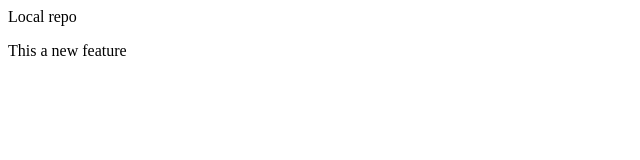
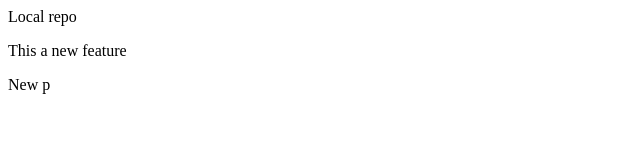
Before and after one commit to Shivtej-Nikam/Local-Repo, a plain HTML site: page index.html in a window 1280 px wide. Shown: the full height of the page, 0-640 px from the left. Drawn offline with Linux system fonts and the light colour scheme.

Commit message:
New feature1 Added

```diff
--- a/index.html
+++ b/index.html
@@ -4,3 +4,6 @@
 <p>
     This a new feature
 </p>
+<p>
+    New p
+</p>
```
